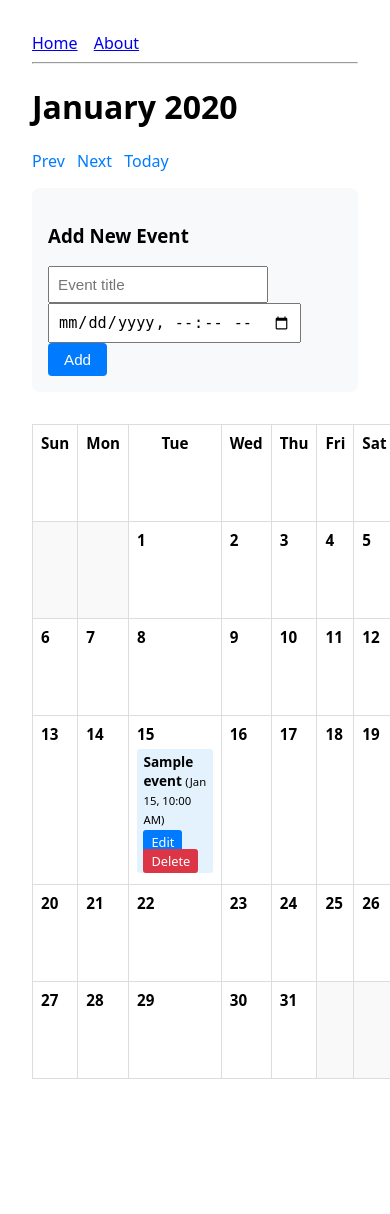
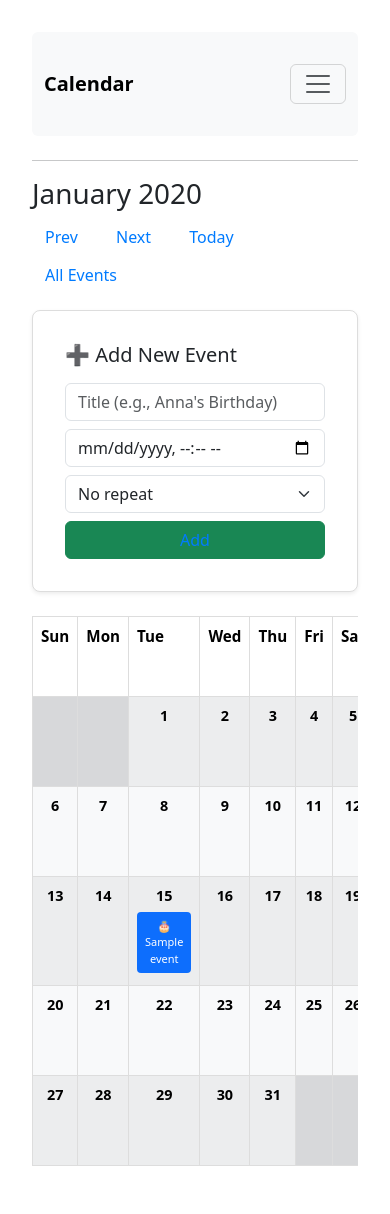
Before and after one commit to polygreen/djangoproj, a Django app: page /calendar/2020/1/ in a window 390 px wide. Before the commit the page ends 1079 px from the top, so only its background shows below. Run offline with Django 4.2, Linux system fonts and the light colour scheme; tables that the repository leaves empty hold one stand-in row (values such as "Sample post").

Commit message:
added repeat event, updated to mobile view

```diff
--- a/events_calendar/core/models.py
+++ b/events_calendar/core/models.py
@@ -1,10 +1,18 @@
 from django.db import models
 
 class Event(models.Model):
+    REPEAT_CHOICES = [
+        ('none', 'Does not repeat'),
+        ('yearly', 'Every year (birthdays, anniversaries)'),
+        ('monthly', 'Every month'),
+        ('weekly', 'Every week'),
+    ]
     title = models.CharField(max_length=200)
     start_date = models.DateTimeField()
     end_date = models.DateTimeField(null=True, blank=True)
     description = models.TextField(blank=True)
+    is_birthday = models.BooleanField(default=False, help_text="Check for birthdays")
+    repeat = models.CharField(max_length=20, choices=REPEAT_CHOICES, default='none')
 
     def __str__(self):
         return self.title
--- a/events_calendar/core/templates/core/base.html
+++ b/events_calendar/core/templates/core/base.html
@@ -2,8 +2,9 @@
 <html lang="en">
 <head>
     <meta charset="UTF-8" />
-<title>{% block title %}Counter App{% endblock %}</title>
+    <title>{% block title %}Events Calendar{% endblock %}</title>
     <meta name="viewport" content="width=device-width, initial-scale=1" />
+    <link href="https://cdn.jsdelivr.net/npm/bootstrap@5.3.3/dist/css/bootstrap.min.css" rel="stylesheet">
     <style>
         body { font-family: system-ui, -apple-system, Segoe UI, Roboto, sans-serif; margin: 2rem; }
         nav a { margin-right: .75rem; }
@@ -37,14 +38,82 @@ button:hover { background: #eee; }
         .btn-small.delete {
             background: #dc3545;
         }
+        /* hover in browser */
+        .event-item {
+            position: relative;
+            padding: 6px 8px;
+            margin-bottom: 4px;
+            border-radius: 4px;
+            display: block;
+            color: white !important;
+            text-decoration: none !important;
+            transition: background 0.2s;
+        }
+
+        /* Event title always visible */
+        .event-item .event-link {
+            display: block;
+            color: inherit;
+            text-decoration: none;
+        }
+
+        /* Desktop: show buttons only on hover */
+        .event-item .event-actions {
+            display: none;
+            position: absolute;
+            top: 4px;
+            right: 4px;
+        }
+        @media (min-width: 769px) {   /* Desktop only */
+            .event-item:hover {
+                background: rgba(0,0,0,0.25) !important;
+            }
+            .event-item:hover .event-actions {
+                display: block;
+            }
+        }
+
+        /* Mobile: hide buttons completely */
+        @media (max-width: 768px) {
+            .event-item .event-actions {
+                display: none !important;
+            }
+        }
+        /* Mobile: whole event is clickable */
+        @media (max-width: 768px) {
+            .event-item {
+                padding: 6px 8px !important;
+            }
+            .event-item .event-actions {
+                display: none !important;   /* hide buttons on phone */
+            }
+            .event-link {
+                display: block;
+                color: inherit;
+                text-decoration: none;
+            }
+        }
     </style>
 </head>
 <body>
-<nav>
-<a href="{% url 'home' %}">Home</a>
-<a href="{% url 'about' %}">About</a>
+    <nav class="navbar navbar-expand-lg navbar-light bg-light mb-4 rounded">
+        <div class="container py-4">
+            <a class="navbar-brand fw-bold" href="{% url 'home' %}">Calendar</a>
+            <button class="navbar-toggler" type="button" data-bs-toggle="collapse" data-bs-target="#navbarNav">
+                <span class="navbar-toggler-icon"></span>
+            </button>
+            <div class="collapse navbar-collapse" id="navbarNav">
+                <ul class="navbar-nav ms-auto">
+                    <li class="nav-item"><a class="nav-link" href="{% url 'home' %}">Home</a></li>
+                    <li class="nav-item"><a class="nav-link" href="{% url 'about' %}">About</a></li>
+                    <li class="nav-item"><a class="nav-link" href="{% url 'calendar' %}">Calendar</a></li>
+                    <li class="nav-item"><a class="nav-link" href="{% url 'event_list' %}">All Events</a></li>
+                </ul>
+            </div>
+        </div>
     </nav>
     <hr />
     {% block content %}{% endblock %}
+    <script src="https://cdn.jsdelivr.net/npm/bootstrap@5.3.3/dist/js/bootstrap.bundle.min.js"></script>
 </body>
 </html>
--- a/events_calendar/core/templates/core/calendar.html
+++ b/events_calendar/core/templates/core/calendar.html
@@ -11,21 +11,38 @@
         <a href="{% url 'calendar_month' prev_year prev_month %}" class="btn">Prev</a>
         <a href="{% url 'calendar_month' next_year next_month %}" class="btn">Next</a>
         <a href="{% url 'calendar' %}" class="btn">Today</a>
+        <a href="{% url 'event_list' %}" class="btn">All Events</a>
     </div>
 
     <!-- Add Event Form -->
-    <div class="add-event-form" style="margin-bottom:2rem; padding:1rem; background:#f8f9fa; border-radius:8px;">
-        <h3>Add New Event</h3>
-        <form method="post">
+    <div class="card mb-4 shadow-sm">
+        <div class="card-body">
+            <h5 class="card-title mb-3">➕ Add New Event</h5>
+            <form method="post" class="row g-2">
                 {% csrf_token %}
-            <input type="text" name="title" placeholder="Event title" required style="width:200px; padding:0.5rem; margin-right:0.5rem;">
-            <input type="datetime-local" name="start_date" required style="padding:0.5rem; margin-right:0.5rem;">
-            <button type="submit" style="padding:0.5rem 1rem; background:#007bff; color:white; border:none; border-radius:4px; cursor:pointer;">Add</button>
+                <div class="col-12 col-md-5">
+                    <input type="text" name="title" class="form-control" placeholder="Title (e.g., Anna's Birthday)" required>
+                </div>
+                <div class="col-12 col-md-4">
+                    <input type="datetime-local" name="start_date" class="form-control" required>
+                </div>
+                <div class="col-12 col-md-2">
+                    <select name="repeat" class="form-select">
+                        <option value="none">No repeat</option>
+                        <option value="yearly">Yearly 🎂</option>
+                        <option value="monthly">Monthly</option>
+                        <option value="weekly">Weekly</option>
+                    </select>
+                </div>
+                <div class="col-12 col-md-3">
+                    <button type="submit" class="btn btn-success w-100">Add</button>
+                </div>
             </form>
         </div>
-
+    </div>
     <!-- Calendar Table -->
-    <table class="calendar-table">
+     <div class="table-responsive">
+        <table class="table table-bordered table-sm table-striped table-hover calendar-table">
             <thead>
                 <tr>
                     <th>Sun</th><th>Mon</th><th>Tue</th><th>Wed</th><th>Thu</th><th>Fri</th><th>Sat</th>
@@ -35,18 +52,29 @@
                 {% for week in calendar %}
                 <tr>
                     {% for day in week %}
-                <td class="{% if day == 0 %}empty{% else %}day{% endif %} {% if day == today_day and month == today_month and year == today_year %}today{% endif %}">
+                    <td class="{% if day == 0 %}table-secondary{% else %}table-light{% endif %}
+                                {% if day == today_day and ... %}table-warning{% endif %}
+                                text-center align-top"
+                                style="height: 90px; font-size: 0.9rem;">
                             {% if day != 0 %}
                             <div class="day-number">{{ day }}</div>
                             {% if events_by_day|get_item:day %}
-                            <ul class="event-list">
+                                <ul class="list-unstyled mb-0 small">
                                     {% for ev in events_by_day|get_item:day %}
-                                    <li>
-                                        <strong>{{ ev.title }}</strong>
-                                        <small>({{ ev.start_date|date:"M j, g:i A" }})</small>
-                                        <div class="event-actions" style="margin-top:4px;">
-                                            <a href="{% url 'edit_event' ev.id %}" class="btn-small">Edit</a>
-                                            <a href="{% url 'delete_event' ev.id %}" class="btn-small delete" onclick="return confirm('Delete {{ ev.title|escapejs }}?')">Delete</a>
+                                    <li class="event-item bg-primary text-white small">
+                                        <!-- Desktop: hover shows buttons | Mobile: whole line goes to edit -->
+                                        <a href="{% url 'edit_event' ev.id %}" class="event-link">
+                                            {% if ev.is_birthday %}🎂 {% endif %}
+                                            {% if ev.repeat != 'none' %}🔄{% endif %}
+                                            {{ ev.title|truncatechars:20 }}
+                                        </a>
+
+                                        <!-- Desktop only: Edit/Delete on hover -->
+                                        <div class="event-actions">
+                                            <a href="{% url 'edit_event' ev.id %}" class="text-white me-1">✏️</a>
+                                            <a href="{% url 'delete_event' ev.id %}"
+                                            class="text-white"
+                                            onclick="return confirm('Delete?')">🗑️</a>
                                         </div>
                                     </li>
                                     {% endfor %}
@@ -60,4 +88,5 @@
             </tbody>
         </table>
     </div>
+</div>
 {% endblock %}
--- a/events_calendar/core/views.py
+++ b/events_calendar/core/views.py
@@ -40,6 +40,7 @@ def increment(request):
     current = _get_count(request.session)
     _set_count(request.session, current + 1)
     return redirect("home") # Post-Redirect-Get avoids double submits on refresh
+
 def calendar_view(request, year=None, month=None):
     now = datetime.now()
     year  = int(year)  if year  else now.year
@@ -82,12 +83,17 @@ def calendar_view(request, year=None, month=None):
     if request.method == 'POST':
         title = request.POST.get('title')
         start_date = request.POST.get('start_date')
+        repeat = request.POST.get('repeat', 'none')
         if title and start_date:
             Event.objects.create(
                 title=title,
-                start_date=start_date
+                start_date=start_date,
+                repeat=repeat,
+                is_birthday=(repeat == 'yearly')
             )
         return redirect('calendar_month', year=year, month=month)
+        # If form invalid, stay on current page
+        return redirect(request.path)
 
     # Build calendar
     cal = monthcalendar(year, month)
@@ -133,7 +139,8 @@ def edit_event(request, event_id):
         except ValueError:
             # If format is wrong, fallback or show error
             pass
-
+        event.repeat = request.POST.get('repeat', 'none')
+        event.is_birthday = 'is_birthday' in request.POST
         event.save()
         return redirect('calendar_month', year=event.start_date.year, month=event.start_date.month)
 
```
Also changed, not shown: events_calendar/core/templates/core/edit_event.html (+31 -19 lines), events_calendar/core/templates/core/event_list.html (+19 -23 lines), events_calendar/core/migrations/0002_event_is_birthday_event_repeat.py (added). Lines whose indentation alone changed are shown as unchanged.
